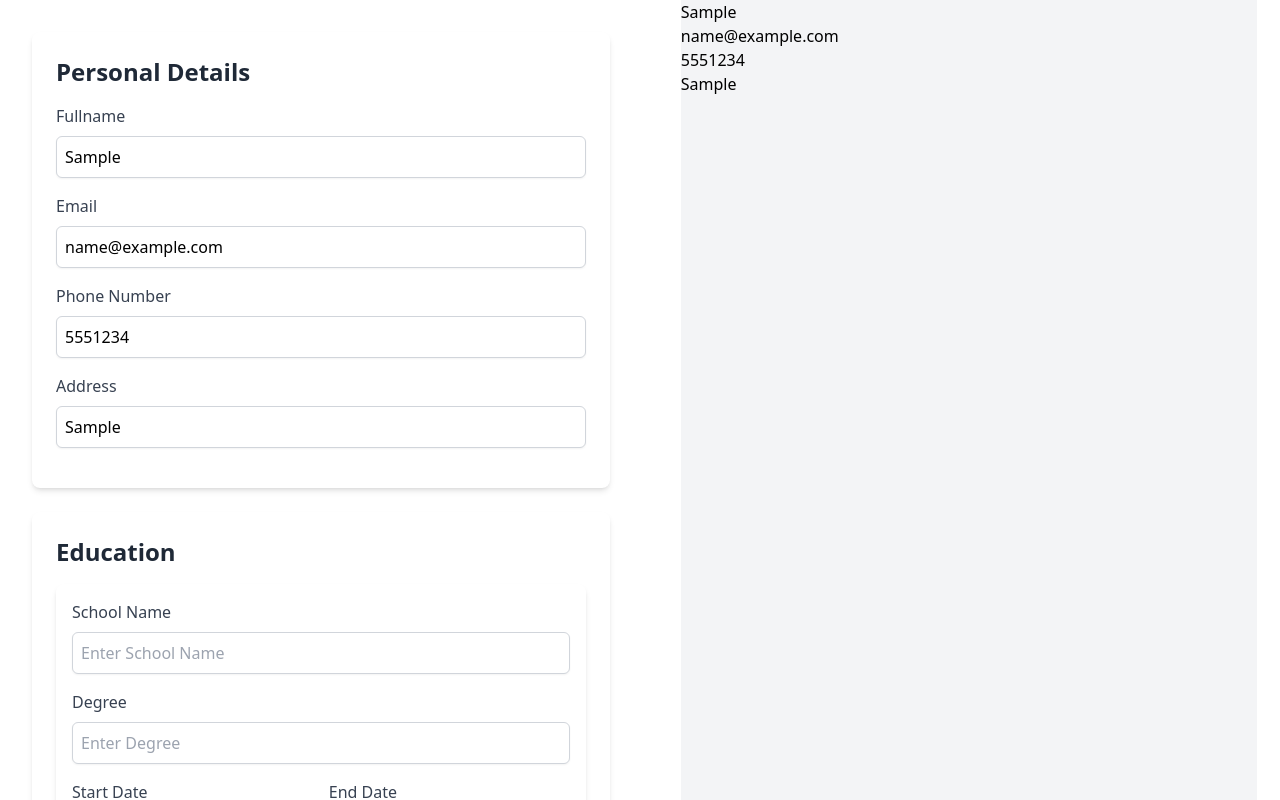
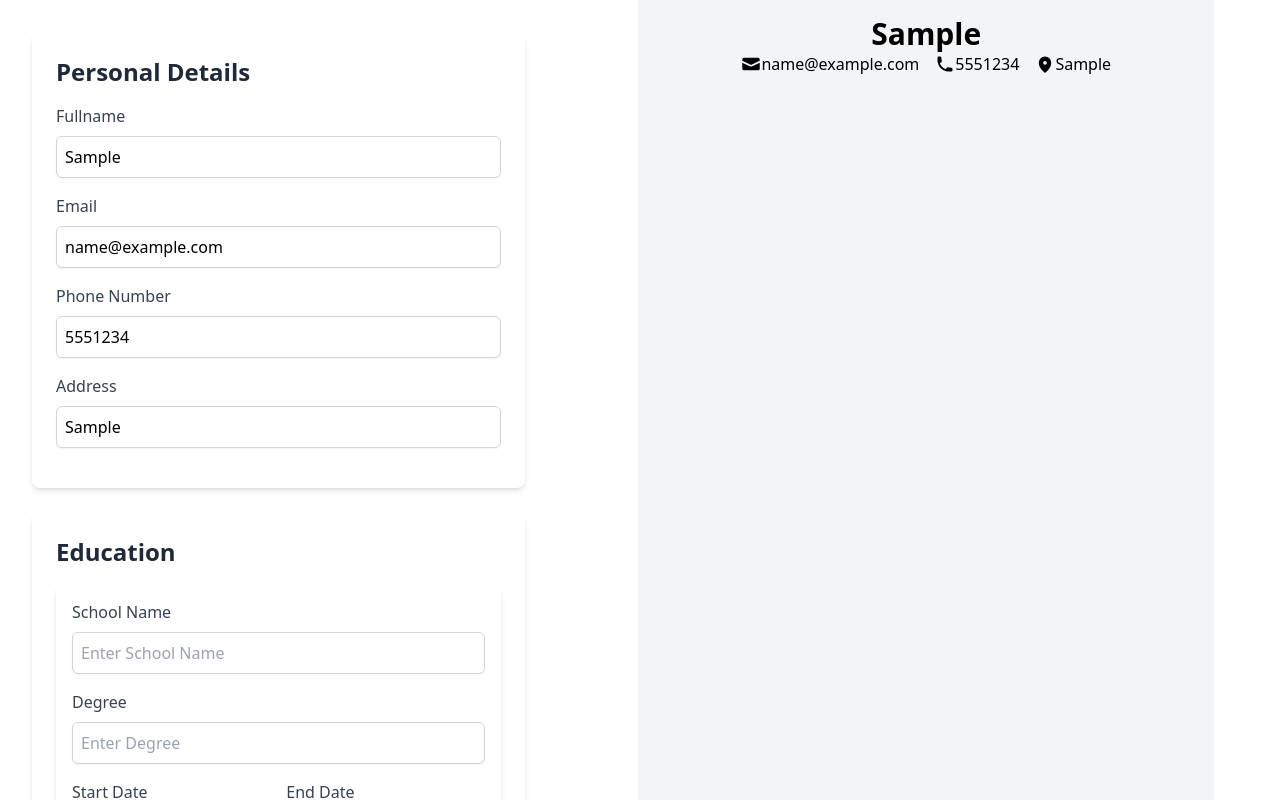
Before and after one commit to minhnguyen9702/odin-cv-builder, a React (Vite) app: page / in a window 1280 px wide. Both pictures are taken after typing "Sample", "name@example.com", "5551234", "Sample" into the empty fields and a click on the button "+ Education". Shown: the top 800 px of the page. Built offline with nearby package versions, Linux system fonts and the light colour scheme.

Commit message:
add personalInfo display into display

```diff
--- a/package.json
+++ b/package.json
@@ -10,6 +10,7 @@
     "preview": "vite preview"
   },
   "dependencies": {
+    "@heroicons/react": "^2.1.5",
     "prop-types": "^15.8.1",
     "react": "^18.3.1",
     "react-dom": "^18.3.1",
--- a/src/App.jsx
+++ b/src/App.jsx
@@ -102,7 +102,7 @@ function App() {
           />
         </DetailsWrapper>
       </div>
-      <div className="w-1/2 ml-4">
+      <div className="w-2/3 ml-4">
         <Display
           personalInfo={personalInfo}
           educationInfo={educationInfo}
--- a/src/Display.jsx
+++ b/src/Display.jsx
@@ -1,12 +1,39 @@
 import PropTypes from "prop-types";
+import { EnvelopeIcon, PhoneIcon, MapPinIcon } from "@heroicons/react/16/solid";
 
 function Display({ personalInfo, educationInfo, experienceInfo }) {
   return (
-    <div className="bg-gray-100 aspect-[10/14.14] w-full max-w-xl mx-auto">
-      <h1>{personalInfo.fullname}</h1>
-      <div>{personalInfo.email}</div>
-      <div>{personalInfo.phone}</div>
-      <div>{personalInfo.address}</div>
+    <div className="bg-gray-100 aspect-[10/14.14] w-full max-w-xl mx-auto p-4">
+      {/* Personal Info */}
+      <div className="mb-8 text-center">
+        <h1 className="text-3xl font-bold">{personalInfo.fullname}</h1>
+        <div className="inline-flex items-center justify-center space-x-4">
+          {personalInfo.email ? (
+            <div className="inline-flex items-center justify-center">
+              <EnvelopeIcon className="h-5 w-5 text-black" />
+              <p>{personalInfo.email}</p>
+            </div>
+          ) : (
+            <></>
+          )}
+          {personalInfo.phone ? (
+            <div className="inline-flex items-center justify-center">
+              <PhoneIcon className="h-5 w-5 text-black" />
+              <p>{personalInfo.phone}</p>
+            </div>
+          ) : (
+            <></>
+          )}
+          {personalInfo.address ? (
+            <div className="inline-flex items-center justify-center">
+              <MapPinIcon className="h-5 w-5 text-black" />
+              <p>{personalInfo.address}</p>
+            </div>
+          ) : (
+            <></>
+          )}
+        </div>
+      </div>
     </div>
   );
 }
```
Also changed, not shown: 1 other file (tests, documents, lock files or other folders).
